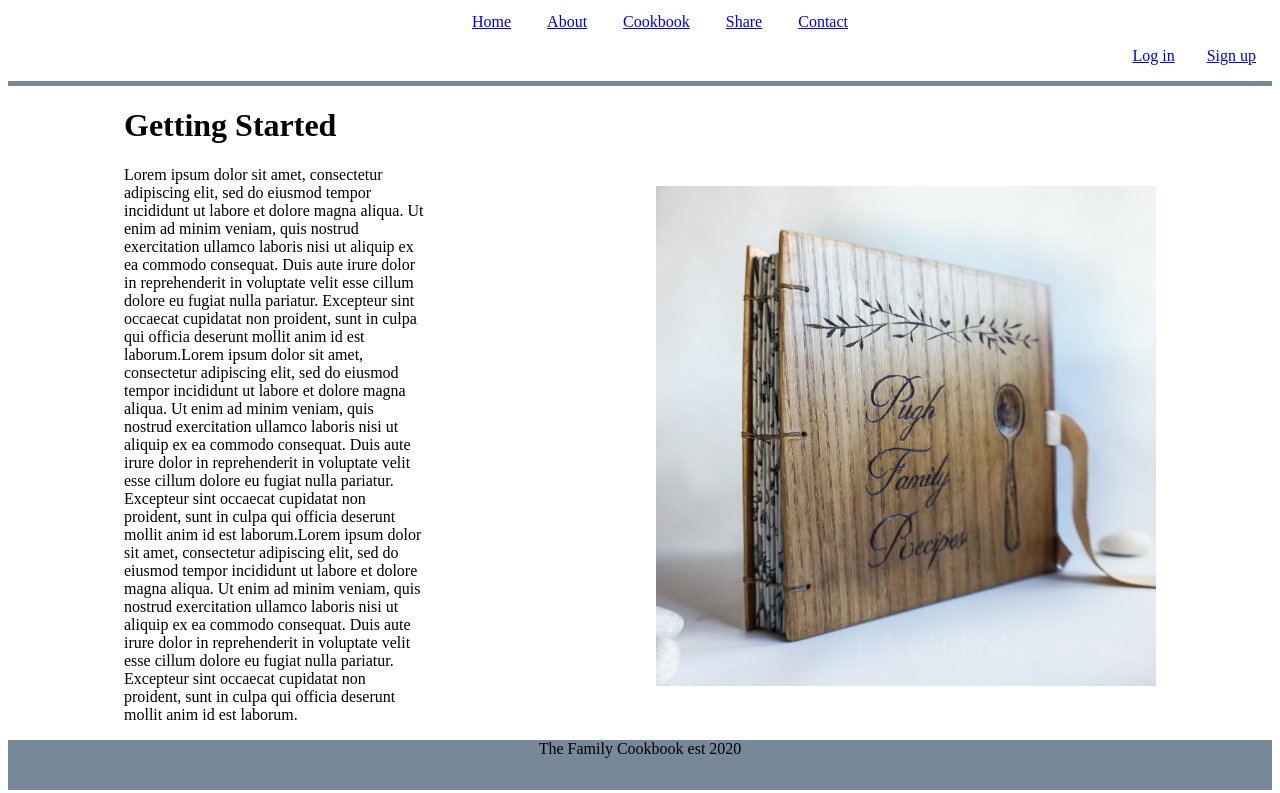
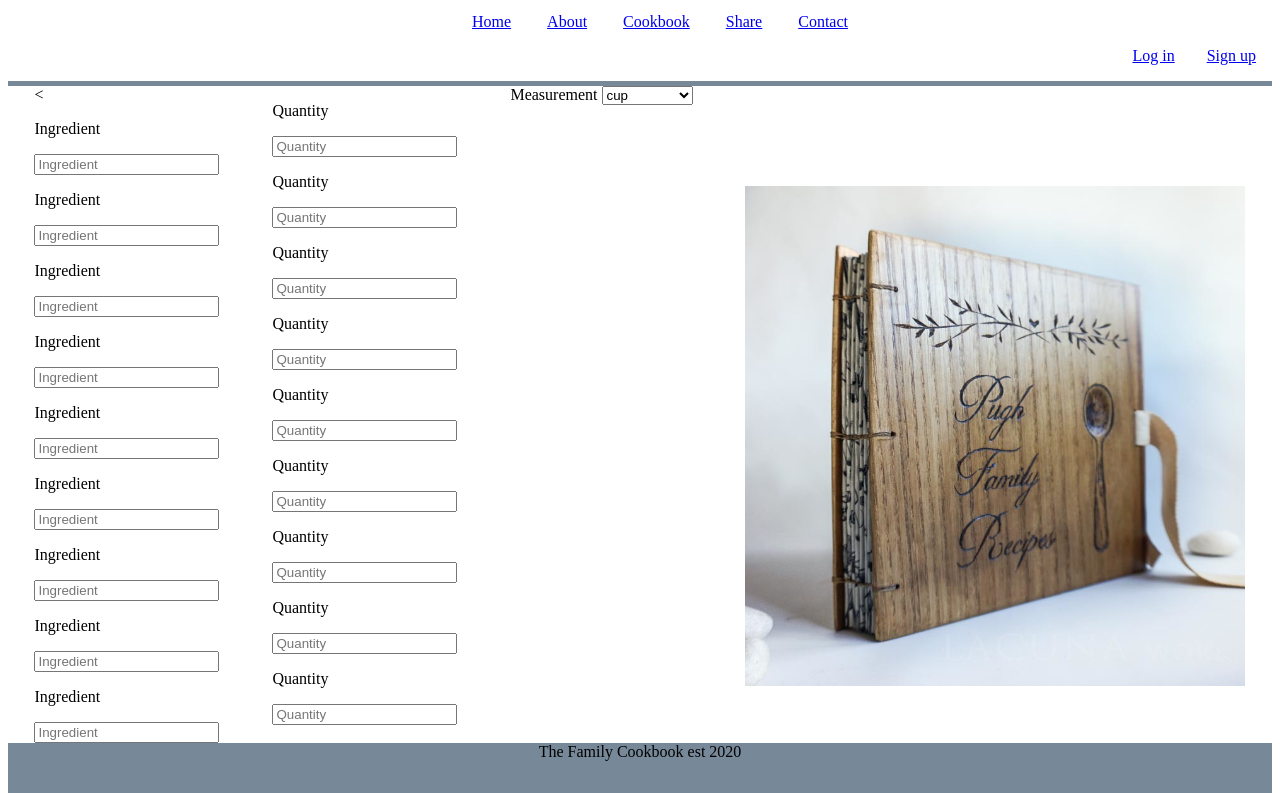
Before and after one commit to amandaleiko/cookbook, a plain HTML site: page cookbook.html in a window 1280 px wide. Shown: the part 129-922 px from the top of the page. Drawn offline with Linux system fonts and the light colour scheme.

Commit message:
added form and drop down select

```diff
--- a/cookbook.html
+++ b/cookbook.html
@@ -28,31 +28,67 @@
 
 
 </header>
+ <div class="cookbookcontainer">
+<div class="content">
+    <div class="ingredient">
 
-<div class="content">
-    <div class="getstart">
-    <h1>Getting Started</h1>
-    <p>Lorem ipsum dolor sit amet, consectetur adipiscing elit, sed do eiusmod tempor incididunt ut
-        labore et dolore magna aliqua. Ut enim ad minim veniam, quis nostrud exercitation ullamco laboris
-        nisi ut aliquip ex ea commodo consequat. Duis aute irure dolor in reprehenderit in voluptate velit
-         esse cillum dolore eu fugiat nulla pariatur. Excepteur sint occaecat cupidatat non proident,
-         sunt in culpa qui officia deserunt mollit anim id est laborum.Lorem ipsum dolor sit amet, consectetur adipiscing elit, sed do eiusmod tempor incididunt ut
-         labore et dolore magna aliqua. Ut enim ad minim veniam, quis nostrud exercitation ullamco laboris
-         nisi ut aliquip ex ea commodo consequat. Duis aute irure dolor in reprehenderit in voluptate velit
-          esse cillum dolore eu fugiat nulla pariatur. Excepteur sint occaecat cupidatat non proident,
-          sunt in culpa qui officia deserunt mollit anim id est laborum.Lorem ipsum dolor sit amet, consectetur adipiscing elit, sed do eiusmod tempor incididunt ut
-          labore et dolore magna aliqua. Ut enim ad minim veniam, quis nostrud exercitation ullamco laboris
-          nisi ut aliquip ex ea commodo consequat. Duis aute irure dolor in reprehenderit in voluptate velit
-           esse cillum dolore eu fugiat nulla pariatur. Excepteur sint occaecat cupidatat non proident,
-           sunt in culpa qui officia deserunt mollit anim id est laborum.</p>
+    <<p>Ingredient</p>
+                <input type="text" name="" placeholder="Ingredient">
+
+    <p>Ingredient</p>
+                <input type="text" name="" placeholder="Ingredient">
+
+    <p>Ingredient</p>
+                <input type="text" name="" placeholder="Ingredient">
+    <p>Ingredient</p>
+                <input type="text" name="" placeholder="Ingredient">
+    <p>Ingredient</p>
+                <input type="text" name="" placeholder="Ingredient">
+    <p>Ingredient</p>
+                <input type="text" name="" placeholder="Ingredient">
+    <p>Ingredient</p>
+                <input type="text" name="" placeholder="Ingredient">
+    <p>Ingredient</p>
+                <input type="text" name="" placeholder="Ingredient">
+    <p>Ingredient</p>
+                <input type="text" name="" placeholder="Ingredient">
         </div>
-<img class="cookbookimg" src="img/cookbookimg.jpg">
+</div>
+  <div class="col2">
+    <p>Quantity</p>
+    <input type="text" name="" placeholder="Quantity">
+    <p>Quantity</p>
+                <input type="text" name="" placeholder="Quantity">
+                <p>Quantity</p>
+                <input type="text" name="" placeholder="Quantity">
+                <p>Quantity</p>
+                <input type="text" name="" placeholder="Quantity">
+                <p>Quantity</p>
+                <input type="text" name="" placeholder="Quantity">
+                <p>Quantity</p>
+                <input type="text" name="" placeholder="Quantity">
+                <p>Quantity</p>
+                <input type="text" name="" placeholder="Quantity">
+                <p>Quantity</p>
+                <input type="text" name="" placeholder="Quantity">
+                <p>Quantity</p>
+                <input type="text" name="" placeholder="Quantity">
+  </div>
+
+  <div class="col3">
+      <form action="Measurement">
+            <label for="Measurement">Measurement</label>
+                <select name="Measurement" id="Measurement">
+                    <option>cup</option>
+                    <option>Tablespoon</option>
+                    <option>Teasponn</option>
+                </select>
 
 
+      </form>
+  </div>
+<img class="cookbookimg" src="img/cookbookimg.jpg">
 </div>
-
-
-
 <footer class="main-footer">
   <div class="container-fluid">
 
--- a/styles.css
+++ b/styles.css
@@ -116,14 +116,12 @@ footer {
   margin-top: 100px;
 }
 
-.content {
+.cookbookcontainer {
   display: flex;
   justify-content: space-around;
 }
 
-.getstart {
-  width: 300px;
-}
+
 
 /* contact page */
 
```
